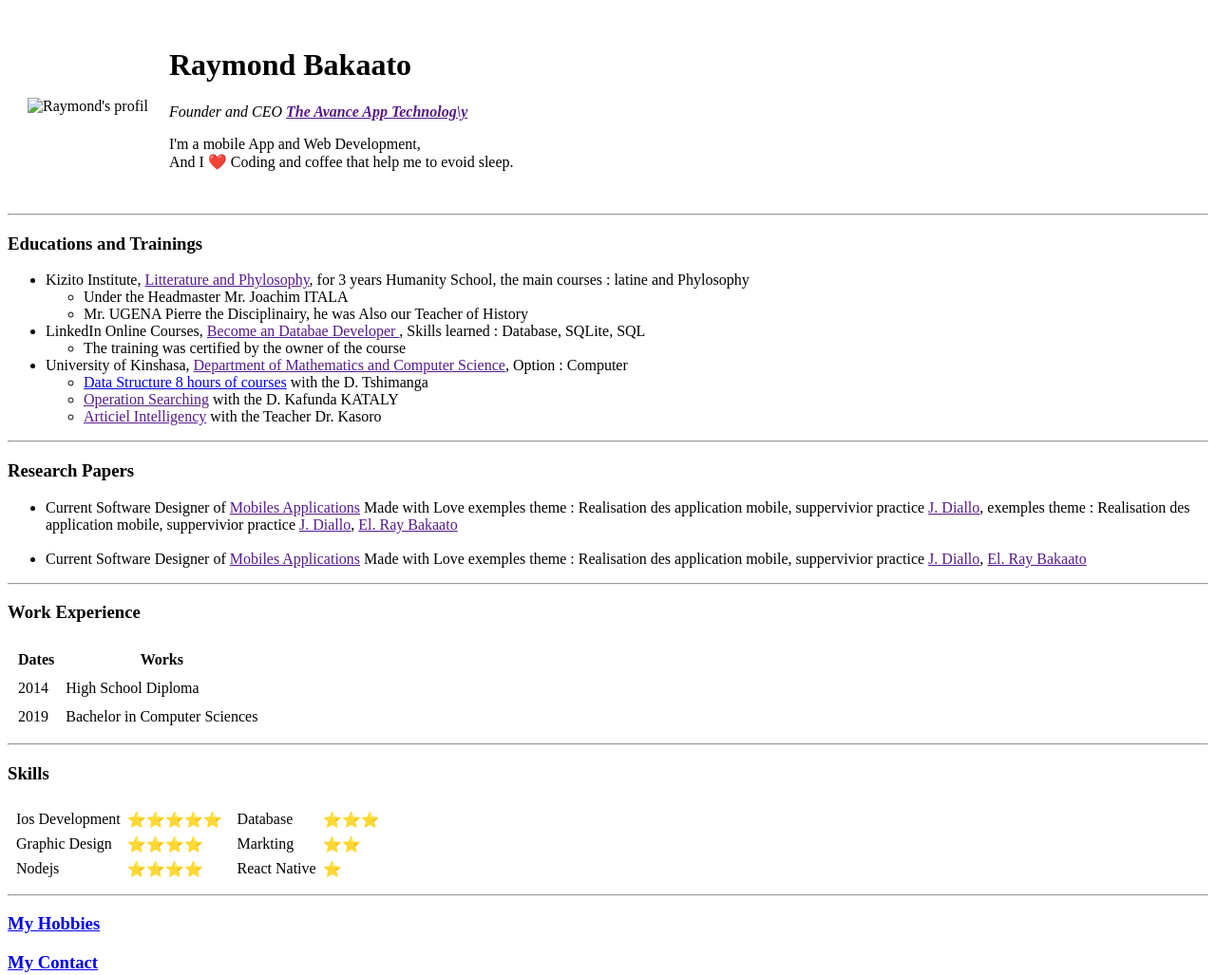
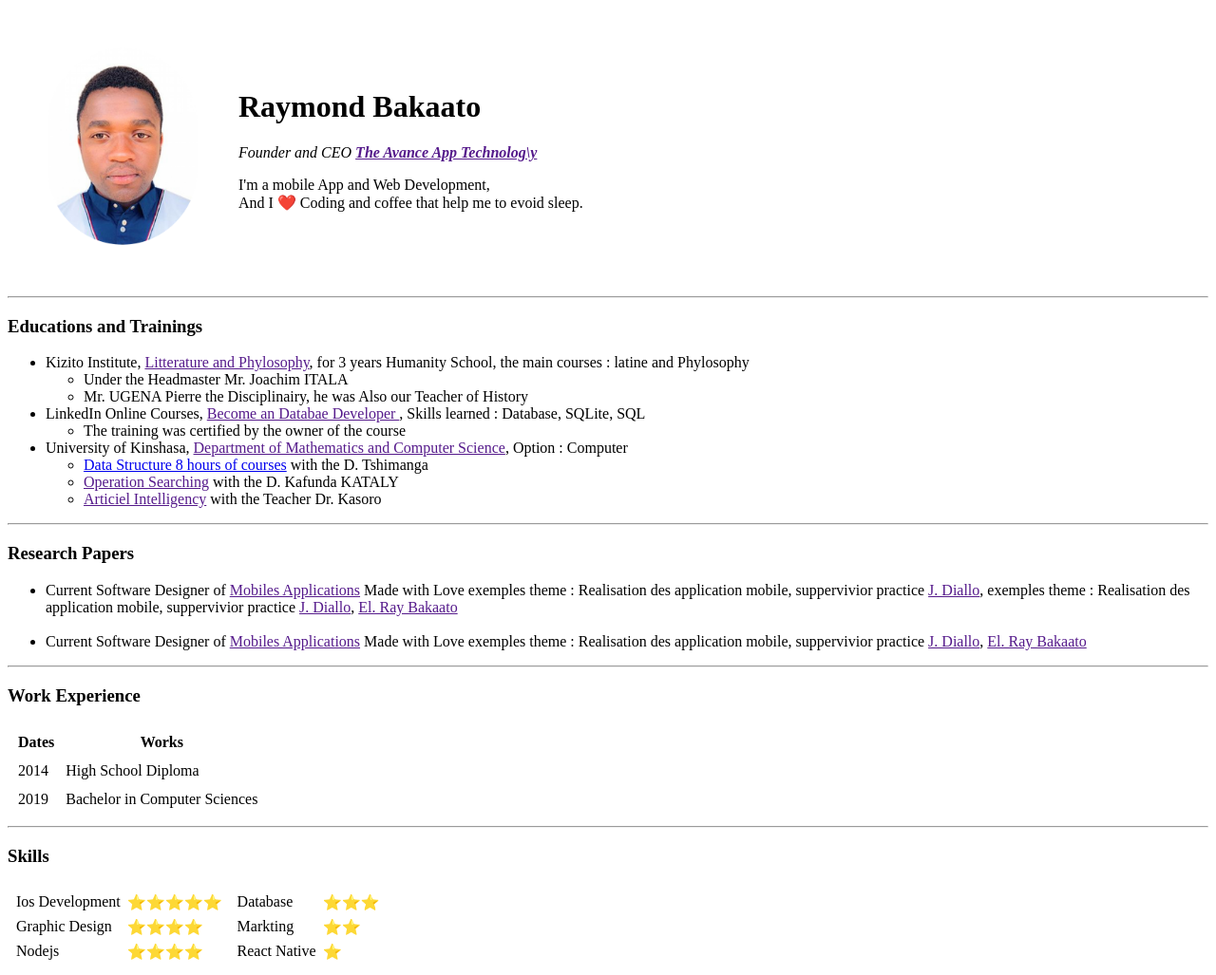
Before and after one commit to raymondbakaato/cv, a plain HTML site: page index.html in a window 1280 px wide. Shown: the top 1027 px of the page at 95% size. Drawn offline with Linux system fonts and the light colour scheme.

Commit message:
Update index.html

```diff
--- a/index.html
+++ b/index.html
@@ -12,7 +12,7 @@
 
     <table cellspacing='20'>
         <tr>
-            <td> <img src="/images/Photo.png" width="200" height="250" alt="Raymond's profil"></td>
+            <td> <img src="Photo.png" width="200" height="250" alt="Raymond's profil"></td>
             <td>
                 <h1>Raymond Bakaato</h1>
                 <p><em>Founder and CEO <a href=""><strong> The Avance App Technolog\y</strong></a> </em></p>
```
